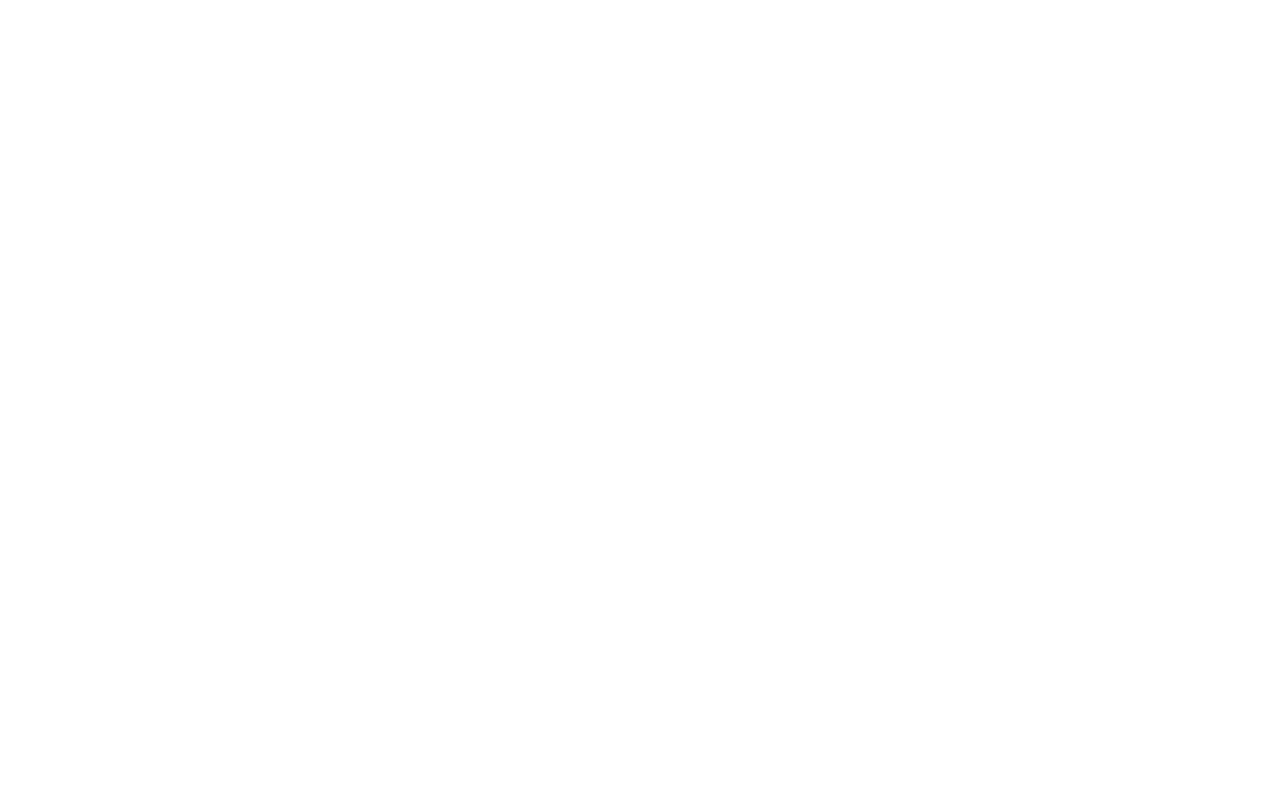
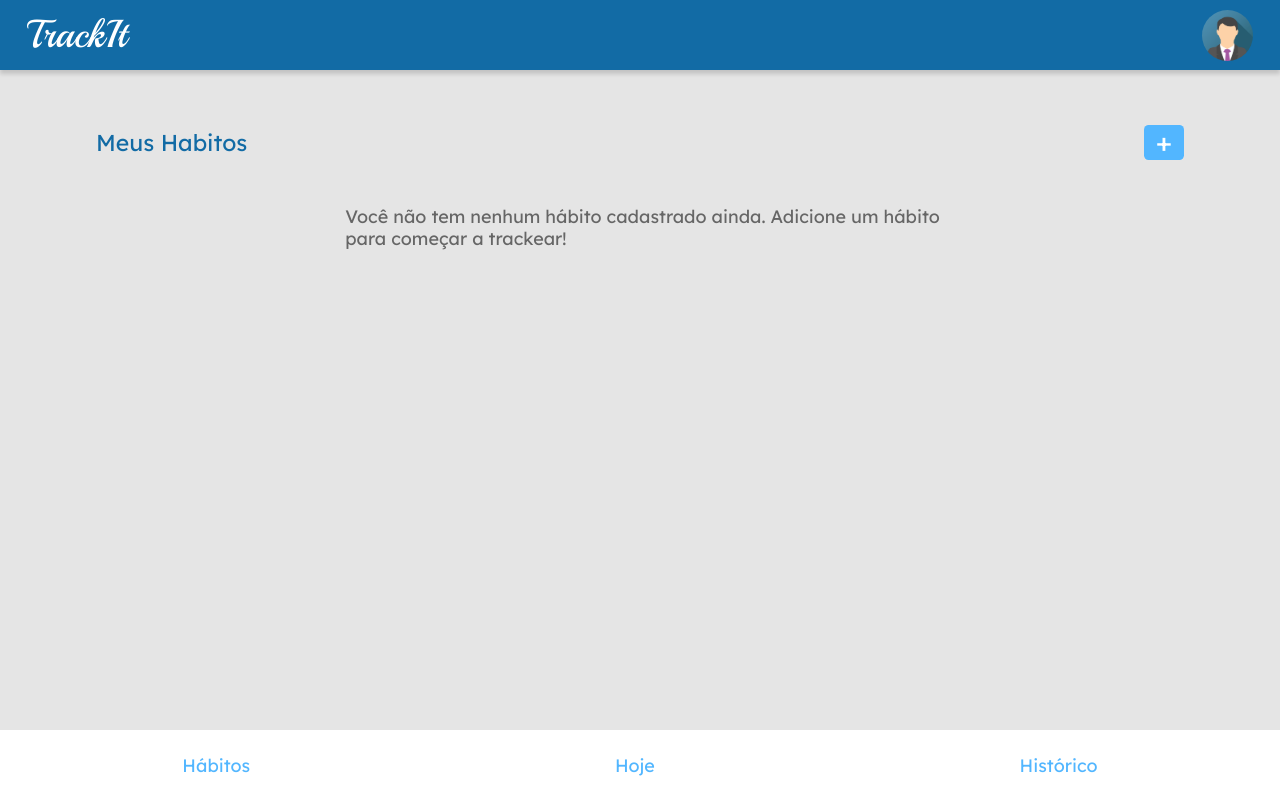
Before and after one commit to Mateuscruz19/projeto11-trackit, a React (Create React App) app: page /teste in a window 1280 px wide. Before the commit this address had no page. Built offline with nearby package versions, Linux system fonts and the light colour scheme; a web font is replaced by a local one.

Commit message:
tela habitos layout v1,Botao criar habito abrindo e fechando

```diff
--- a/src/App.js
+++ b/src/App.js
@@ -3,6 +3,7 @@
 import Login from './Login';
 import Register from './Register';
 import { BrowserRouter, Routes, Route } from 'react-router-dom';
+import Home from './Home';
 
 export default function App(){
     return (
@@ -11,6 +12,7 @@
             <Routes>
                 <Route path='/' element={<Login/>}/>
                 <Route path='/Cadastro' element={<Register/>}/>
+                <Route path='/teste' element={<Home/>}/>
                 </Routes>
         </BrowserRouter>
         </>
--- /dev/null
+++ b/src/Habitos.js
@@ -0,0 +1,248 @@
+import React from 'react';
+import styled from 'styled-components';
+import { useState, useEffect } from 'react';
+
+
+export default function Habitos(){
+
+    const days = ["D","S","T","Q","Q","S","S"]
+    const daysClicked = []
+    const [DayPress, setDayPress] = useState(false)
+    const [ShowNewhabit, setNewHabit] = useState(false)
+
+
+    function DayClick(){
+
+
+    }
+
+    function AddHabit(){
+        if(ShowNewhabit === false){
+            return setNewHabit(true)
+        }else{
+           return setNewHabit(false)
+        }
+
+    }
+
+    return(
+        <>
+        <Screen2Conteiner>
+
+            <Screen2HabitosTituloDiv>
+                <Screen2HabitosTitulo>Meus Habitos</Screen2HabitosTitulo>
+                <Screen2HabitosIconAddHabito onClick={AddHabit}><p>+</p></Screen2HabitosIconAddHabito>
+            </Screen2HabitosTituloDiv>
+
+            <Screen2HabitosCreate visible={ShowNewhabit} >
+                <Screen2HabitosInput placeholder='nome do hábito'></Screen2HabitosInput>
+                <Screen2DaysContainer>
+                    {days.map((d) => <DayButton>{d}</DayButton>)}
+                </Screen2DaysContainer>
+                <Screen2CancelSaveContainer>
+                <Cancel>Cancelar</Cancel>
+                <SaveButton><p>Salvar</p></SaveButton>
+                </Screen2CancelSaveContainer>
+            </Screen2HabitosCreate>
+
+
+
+
+             <Screen2HabitosNotFound>Você não tem nenhum hábito cadastrado ainda. Adicione um hábito<br/> para começar a trackear!
+             </Screen2HabitosNotFound>
+         </Screen2Conteiner>
+        </>
+    )
+
+}
+
+const Screen2Conteiner = styled.div`
+
+    display:flex;
+    align-items:center;
+    justify-content:center;
+    flex-direction:column;
+    margin-top:70px;
+
+
+`
+
+const Screen2HabitosTituloDiv = styled.div`
+
+width: 85%;
+height:65px;
+display:flex;
+justify-content:space-between;
+align-items:center;
+margin-top:40px;
+
+`
+
+const Screen2HabitosTitulo = styled.p`
+
+    font-family: 'Lexend Deca';
+    font-style: normal;
+    font-weight: 400;
+    font-size: 22.976px;
+    line-height: 29px;
+    color: #126BA5;
+
+`
+
+const Screen2HabitosIconAddHabito = styled.div`
+
+    width: 40px;
+    height: 35px;
+    background: #52B6FF;
+    border-radius: 4.63636px;
+
+p{
+    font-family: 'Lexend Deca';
+    font-style: normal;
+    font-weight: 400;
+    font-size: 26.976px;
+    line-height: 34px;
+    text-align: center;
+    color: #FFFFFF;
+    display:flex;
+    justify-content:center;
+    align-items:center;
+}
+
+
+`
+
+const Screen2HabitosCreate =styled.div`
+
+    width: 340px;
+    height: 180px;
+    background: #FFFFFF;
+    border-radius: 5px;
+    display:${props => props.visible ? "block" : "none"};
+
+`
+const Screen2HabitosInput = styled.input`
+
+    width: 303px;
+    height: 45px;
+    left: 36px;
+    top: 165px;
+    background: #FFFFFF;
+    border: 1px solid #D5D5D5;
+    border-radius: 5px;
+    display:flex;
+    align-items:center;
+    justify-content:center;
+    margin:10px;
+    font-family: 'Lexend Deca';
+    font-style: normal;
+    font-weight: 400;
+    font-size: 19.976px;
+    line-height: 25px;
+    color: #666666;
+
+&::placeholder{
+    font-family: 'Lexend Deca';
+    font-style: normal;
+    font-weight: 400;
+    font-size: 19.976px;
+    line-height: 25px;
+    color: #DBDBDB;
+    }
+`
+
+const Screen2DaysContainer = styled.div`
+
+    margin:10px;
+    height:35px;
+    width:230px;
+    display:flex;
+`
+
+const DayButton = styled.div`
+
+    margin-left:5px;
+    width: 30px;
+    height: 30px;
+    left: 36px;
+    top: 218px;
+    background: #FFFFFF;
+    border: 1px solid #D5D5D5;
+    border-radius: 5px;
+    font-family: 'Lexend Deca';
+    font-style: normal;
+    font-weight: 400;
+    font-size: 19.976px;
+    line-height: 25px;
+    color: #DBDBDB;
+    display:flex;
+    align-items:center;
+    justify-content:center;
+
+`
+
+const Screen2CancelSaveContainer = styled.div`
+
+width:200px;
+height:50px;
+display:flex;
+justify-content:center;
+align-items:center;
+margin-left:140px;
+
+`
+
+
+
+const Cancel = styled.p`
+
+    font-family: 'Lexend Deca';
+    font-style: normal;
+    font-weight: 400;
+    font-size: 15.976px;
+    line-height: 20px;
+    text-align: center;
+    color: #52B6FF;
+
+`
+
+const SaveButton = styled.div`
+
+    width: 84px;
+    height: 35px;
+    background: #52B6FF;
+    border-radius: 4.63636px;
+    display:flex;
+    align-items:center;
+    justify-content:center;
+    margin-left:10px;
+
+p{
+    font-family: 'Lexend Deca';
+    font-style: normal;
+    font-weight: 400;
+    font-size: 15.976px;
+    line-height: 20px;
+    text-align: center;
+    color: #FFFFFF;
+}
+
+    `
+
+
+
+
+
+
+
+const Screen2HabitosNotFound = styled.p`
+
+    font-family: 'Lexend Deca';
+    font-style: normal;
+    font-weight: 400;
+    font-size: 17.976px;
+    line-height: 22px;
+    color: #666666;
+    margin-top:30px;
+    margin-left:5px;
+`
--- /dev/null
+++ b/src/Home.js
@@ -0,0 +1,133 @@
+import React from 'react';
+import styled from 'styled-components';
+import FotoTeste from './assets/img/img_avatar.png'
+import { createGlobalStyle } from 'styled-components'
+// import { Link } from 'react-router-dom';
+import Habitos from './Habitos';
+
+
+export default function Home(){
+    return(
+        <>
+        <GlobalStyle/>
+        <Screen2Header>
+          <Screen2Logo>TrackIt</Screen2Logo>
+          <Screen2UserPhoto src={FotoTeste}></Screen2UserPhoto>
+        </Screen2Header>
+
+
+                 <Habitos></Habitos>
+
+        <Screen2Footer>
+            <Screen2Habitos>Hábitos</Screen2Habitos>
+                    <Screen2Hoje>Hoje</Screen2Hoje>
+            <Screen2Historico>Histórico</Screen2Historico>
+        </Screen2Footer>
+
+        </>
+    )
+}
+
+
+
+const Screen2Header = styled.header`
+
+    width: 100%;
+    height: 70px;
+    left: 0px;
+    top: 0px;
+    background: #126BA5;
+    box-shadow: 0px 4px 4px rgba(0, 0, 0, 0.15);
+    display:flex;
+    justify-content:space-between;
+    z-index:1;
+    position:fixed;
+
+`
+
+const Screen2Logo = styled.h1`
+
+    font-family: 'Playball';
+    font-style: normal;
+    font-weight: 400;
+    font-size: 38.982px;
+    line-height: 49px;
+    color: #FFFFFF;
+    padding:10px;
+    margin-left:17px;
+
+`
+
+const Screen2UserPhoto = styled.img`
+
+    padding:10px;
+    width: 51px;
+    height: 51px;
+    left: 306px;
+    top: 9px;
+    border-radius: 98.5px;
+    margin-right:17px;
+
+`
+
+const GlobalStyle = createGlobalStyle`
+    body {
+        background: #E5E5E5;
+  }
+`
+
+
+
+
+const Screen2Footer = styled.footer`
+
+    width: 100%;
+    height: 70px;
+    bottom:0;
+    background: #FFFFFF;
+    z-index:1;
+    position:fixed;
+    display:flex;
+    justify-content:space-around;
+    align-items:center;
+
+`
+
+const Screen2Habitos = styled.p`
+
+    font-family: 'Lexend Deca';
+    font-style: normal;
+    font-weight: 400;
+    font-size: 17.976px;
+    line-height: 22px;
+    text-align: center;
+    color: #52B6FF;
+
+`
+
+
+const Screen2Hoje = styled.p`
+
+    font-family: 'Lexend Deca';
+    font-style: normal;
+    font-weight: 400;
+    font-size: 17.976px;
+    line-height: 22px;
+    text-align: center;
+    color: #52B6FF;
+
+`
+
+
+
+const Screen2Historico = styled.h1`
+
+    font-family: 'Lexend Deca';
+    font-style: normal;
+    font-weight: 400;
+    font-size: 17.976px;
+    line-height: 22px;
+    text-align: center;
+    color: #52B6FF;
+
+`
--- a/src/assets/css/reset.css
+++ b/src/assets/css/reset.css
@@ -1,6 +1,8 @@
 @import url('https://fonts.googleapis.com/css2?family=Righteous&display=swap');
 @import url('https://fonts.googleapis.com/css2?family=Recursive&display=swap');
 @import url('https://fonts.googleapis.com/css2?family=Lexend+Deca:wght@100;200;300;400;600;700&display=swap');
+@import url('https://fonts.googleapis.com/css2?family=Playball&display=swap');
+
 
 html, body, div, span, applet, object, iframe,
 h1, h2, h3, h4, h5, h6, p, blockquote, pre,
```
Also changed, not shown: src/assets/img/img_avatar.png (added), src/assets/img/logomenor.png (added).
